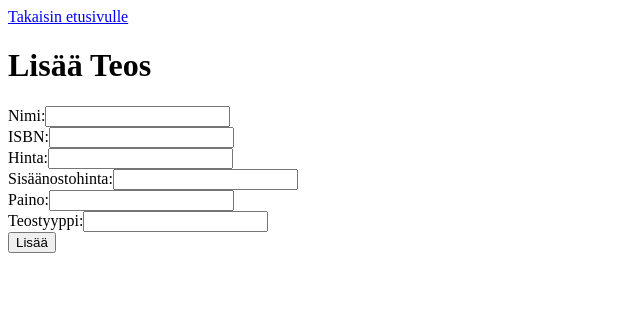
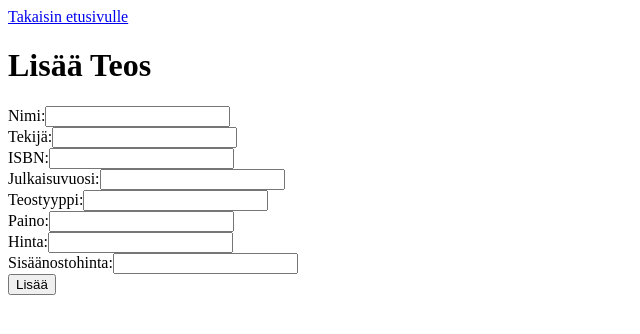
Before and after one commit to Koozu1/tietokantaohjelmointi, a React (Create React App) app in the folder project/react-frontend/: page /lisaaTeos in a window 1280 px wide. Shown: the top 334 px of the page, without its empty margins (0-640 px from the left). Built offline with nearby package versions, Linux system fonts and the light colour scheme.

Commit message:
Teoksen lisäys päivitys tietokantamuutosten jälkeen

```diff
--- a/project/react-frontend/src/pages/LisaaTeos.jsx
+++ b/project/react-frontend/src/pages/LisaaTeos.jsx
@@ -1,37 +1,36 @@
 import React, { useState } from "react";
 import { Link } from "react-router-dom";
+import axios from "axios";
 import Notification from "../components/Notification";
 
 const LisaaTeos = () => {
   const [nimi, setNimi] = useState("");
+  const [tekijä, setTekijä] = useState("");
   const [isbn, setIsbn] = useState("");
+  const [julkaisuvuosi, setJulkaisuvuosi] = useState("");
+  const [teostyyppi, setTeostyyppi] = useState("");
+  const [paino, setPaino] = useState("");
   const [hinta, setHinta] = useState("");
   const [sisäänostohinta, setSisäänostohinta] = useState("");
-  const [paino, setPaino] = useState("");
-  const [teostyyppi, setTeostyyppi] = useState("");
   const [notification, setNotification] = useState({ message: "", type: "" });
 
   const handleSubmit = async (e) => {
     e.preventDefault();
-    const newTeos = { nimi, isbn, hinta, sisäänostohinta, paino, teostyyppi };
+    const newTeos = { nimi, tekijä, isbn, julkaisuvuosi, teostyyppi, paino, hinta, sisäänostohinta };
 
     try {
-      const response = await fetch("http://localhost:3000/lisaateos", {
-        method: "POST",
-        headers: {
-          "Content-Type": "application/json",
-        },
-        body: JSON.stringify(newTeos),
-      });
+      const response = await axios.post("http://localhost:5000/lisaateos", newTeos);
 
-      if (response.ok) {
+      if (response.status === 201) {
         setNotification({ message: "Teos lisätty onnistuneesti!", type: "success" });
         setNimi("");
+        setTekijä("");
         setIsbn("");
+        setJulkaisuvuosi("");
+        setTeostyyppi("");
+        setPaino("");
         setHinta("");
         setSisäänostohinta("");
-        setPaino("");
-        setTeostyyppi("");
       } else {
         setNotification({ message: "Virhe lisättäessä teosta.", type: "error" });
       }
@@ -57,11 +56,48 @@ const LisaaTeos = () => {
           />
         </div>
         <div>
+          <label>Tekijä:</label>
+          <input
+            type="text"
+            value={tekijä}
+            onChange={(e) => setTekijä(e.target.value)}
+            required
+          />
+        </div>
+        <div>
           <label>ISBN:</label>
           <input
             type="text"
             value={isbn}
             onChange={(e) => setIsbn(e.target.value)}
+            required
+          />
+        </div>
+        <div>
+          <label>Julkaisuvuosi:</label>
+          <input
+            type="number"
+            value={julkaisuvuosi}
+            onChange={(e) => setJulkaisuvuosi(e.target.value)}
+            required
+          />
+        </div>
+        <div>
+          <label>Teostyyppi:</label>
+          <input
+            type="text"
+            value={teostyyppi}
+            onChange={(e) => setTeostyyppi(e.target.value)}
+            required
+          />
+        </div>
+        <div>
+          <label>Paino:</label>
+          <input
+            type="number"
+            step="0.01"
+            value={paino}
+            onChange={(e) => setPaino(e.target.value)}
             required
           />
         </div>
@@ -85,25 +121,6 @@ const LisaaTeos = () => {
             required
           />
         </div>
-        <div>
-          <label>Paino:</label>
-          <input
-            type="number"
-            step="0.01"
-            value={paino}
-            onChange={(e) => setPaino(e.target.value)}
-            required
-          />
-        </div>
-        <div>
-          <label>Teostyyppi:</label>
-          <input
-            type="text"
-            value={teostyyppi}
-            onChange={(e) => setTeostyyppi(e.target.value)}
-            required
-          />
-        </div>
         <button type="submit">Lisää</button>
       </form>
     </div>
```
Also changed, not shown: 1 other file (tests, documents, lock files or other folders).
